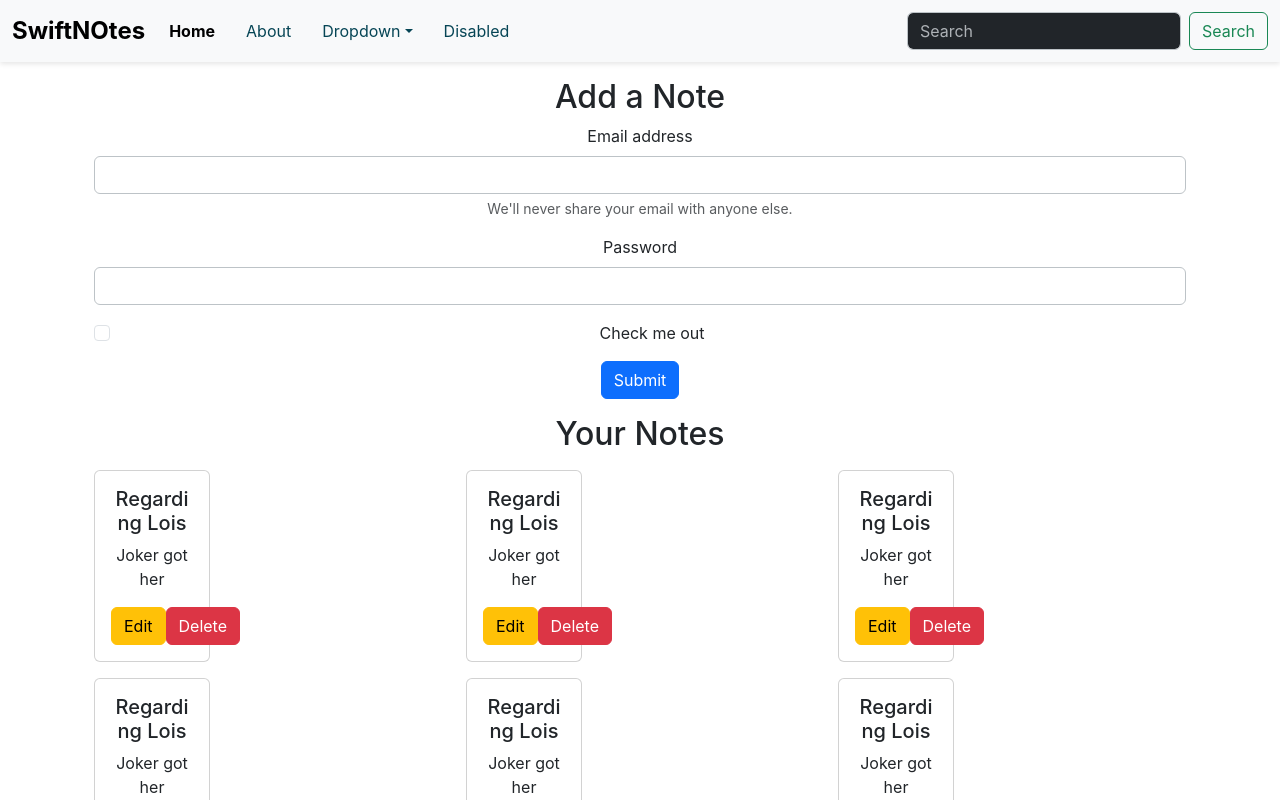
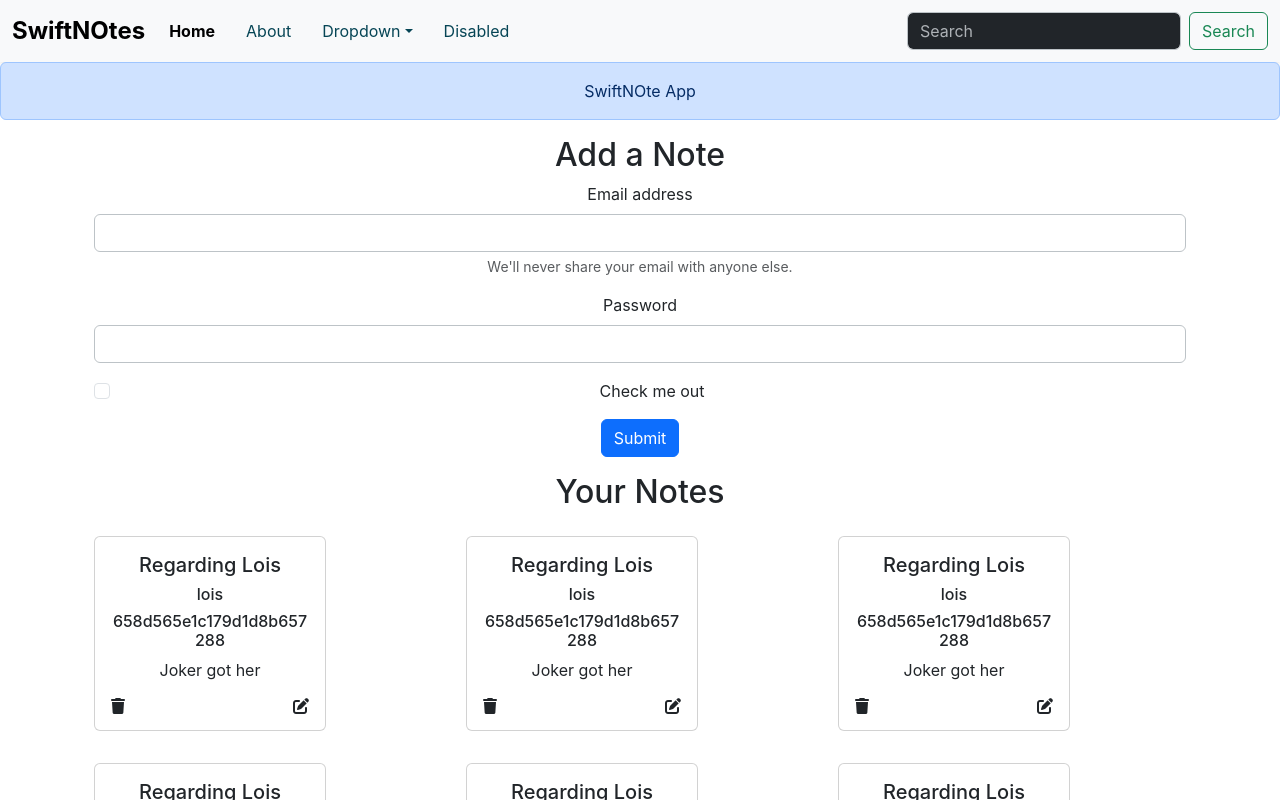
Before and after one commit to UtkarshShrivastava1/SwiftNotes, a React (Create React App) app in the folder frontend/swiftnotes/: page / in a window 1280 px wide. Shown: the top 800 px of the page. Built offline with nearby package versions, Linux system fonts and the light colour scheme.

Commit message:
Commit_16[Adding icons on note cards ]

```diff
--- a/frontend/swiftnotes/public/index.html
+++ b/frontend/swiftnotes/public/index.html
@@ -22,7 +22,10 @@
   <body>
     <noscript>You need to enable JavaScript to run this app.</noscript>
     <div id="root"></div>
-
+    <script
+      src="https://kit.fontawesome.com/5d13040a09.js"
+      crossorigin="anonymous"
+    ></script>
     <script
       src="https://cdn.jsdelivr.net/npm/bootstrap@5.3.2/dist/js/bootstrap.bundle.min.js"
       integrity="sha384-C6RzsynM9kWDrMNeT87bh95OGNyZPhcTNXj1NW7RuBCsyN/o0jlpcV8Qyq46cDfL"
--- a/frontend/swiftnotes/src/App.js
+++ b/frontend/swiftnotes/src/App.js
@@ -4,12 +4,14 @@ import Navbar from "./Components/Navbar";
 import Home from "./Components/Home";
 import About from "./Components/About";
 import NoteState from "./Context/Notes/NoteState";
+import Alert from "./Components/Alert";
 function App() {
   return (
     <div className="App">
       <NoteState>
         <Router>
           <Navbar />
+          <Alert message="SwiftNOte App" />
           <div className="container">
             <Routes>
               <Route path="/" element={<Home />} />
--- /dev/null
+++ b/frontend/swiftnotes/src/Components/Alert.js
@@ -0,0 +1,18 @@
+import React from "react";
+
+const Alert = (props) => {
+  const { message, alertType } = props;
+
+  // Default to 'alert-primary' if no alertType is specified
+  const className = `alert ${alertType || "alert-primary"}`;
+
+  return (
+    <div>
+      <div className={className} role="alert">
+        {message}
+      </div>
+    </div>
+  );
+};
+
+export default Alert;
--- a/frontend/swiftnotes/src/Components/Noteitem.js
+++ b/frontend/swiftnotes/src/Components/Noteitem.js
@@ -1,18 +1,20 @@
 import React from "react";
 
 const Noteitem = (props) => {
-  const { title, description } = props.note;
+  const { title, description, tag, user } = props.note;
 
   return (
-    <div className="col-md-4 my-2">
+    <div className="col-md-8 my-3">
       {/* Use Bootstrap grid system */}
       <div className="card">
         <div className="card-body">
           <h5 className="card-title">{title}</h5>
+          <h6>{tag}</h6> <h6>{user}</h6>
           <p className="card-text">{description}</p>
           <div className="d-flex justify-content-between align-items-center mt-3">
-            <button className="btn btn-warning">Edit</button>
-            <button className="btn btn-danger">Delete</button>
+            <i class="fa-sharp fa-solid fa-trash"></i>
+            {/*fontawesome */}
+            <i class="fa-sharp fa-solid fa-pen-to-square"></i>
           </div>
         </div>
       </div>
--- a/frontend/swiftnotes/src/Components/Notes.js
+++ b/frontend/swiftnotes/src/Components/Notes.js
@@ -10,7 +10,7 @@ const Notes = () => {
       <h2>Your Notes</h2>
       <div className="row">
         {context.notes.map((note, index) => (
-          <div key={index} className="col-md-4">
+          <div key={note._id} className="col-md-4">
             <Noteitem note={note} />
           </div>
         ))}
--- a/frontend/swiftnotes/src/index.css
+++ b/frontend/swiftnotes/src/index.css
@@ -1,13 +1,17 @@
+/*index.css*/
 body {
   margin: 0;
-  font-family: -apple-system, BlinkMacSystemFont, 'Segoe UI', 'Roboto', 'Oxygen',
-    'Ubuntu', 'Cantarell', 'Fira Sans', 'Droid Sans', 'Helvetica Neue',
+  font-family: -apple-system, BlinkMacSystemFont, "Segoe UI", "Roboto", "Oxygen",
+    "Ubuntu", "Cantarell", "Fira Sans", "Droid Sans", "Helvetica Neue",
     sans-serif;
   -webkit-font-smoothing: antialiased;
   -moz-osx-font-smoothing: grayscale;
 }
 
 code {
-  font-family: source-code-pro, Menlo, Monaco, Consolas, 'Courier New',
+  font-family: source-code-pro, Menlo, Monaco, Consolas, "Courier New",
     monospace;
 }
+i {
+  cursor: pointer;
+}
```
